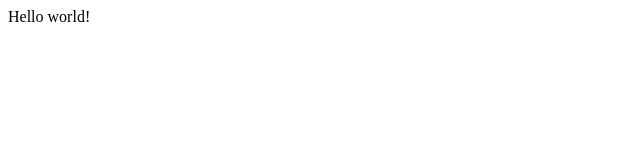
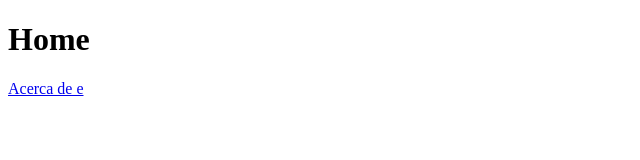
Before and after one commit to gustavoromerocl/introduccion-a-gatsby, a Gatsby site in the folder hello-world-starter/: page / in a window 1280 px wide. Shown: the whole page, without its empty margins (0-640 px from the left). Built offline with nearby package versions, Linux system fonts and the light colour scheme; Gatsby itself is replaced by a stand-in of ours.

Commit message:
fundamentos - links

```diff
--- a/hello-world-starter/src/pages/index.js
+++ b/hello-world-starter/src/pages/index.js
@@ -1,5 +1,11 @@
 import React from "react"
+import { Link } from "gatsby"
 
 export default function Home() {
-  return <div>Hello world!</div>
+  return (
+  <div>
+    <h1>Home</h1>
+    <Link to="/about">Acerca de e</Link>
+  </div>
+  )
 }
```
Also changed, not shown: README.md.
